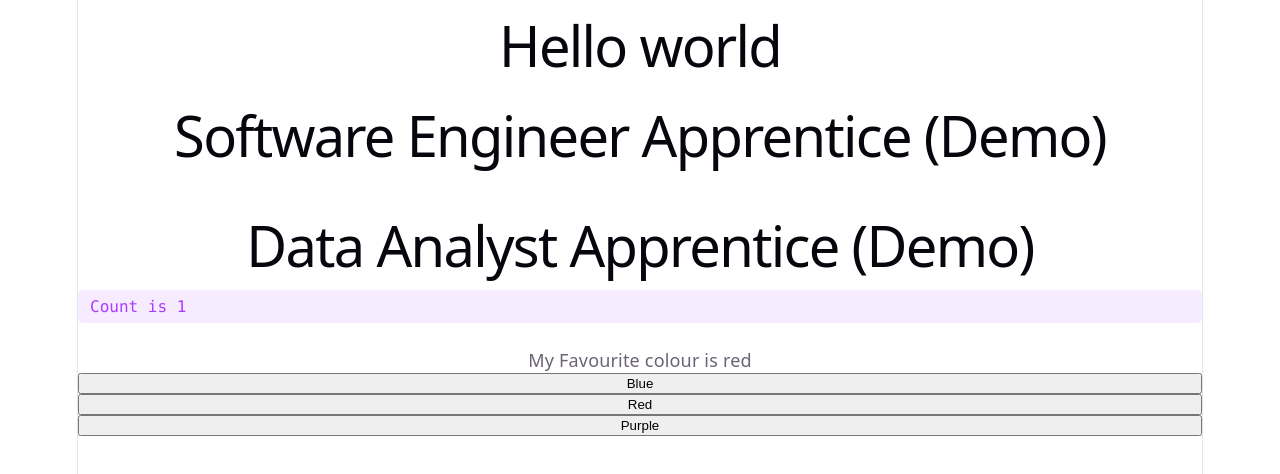
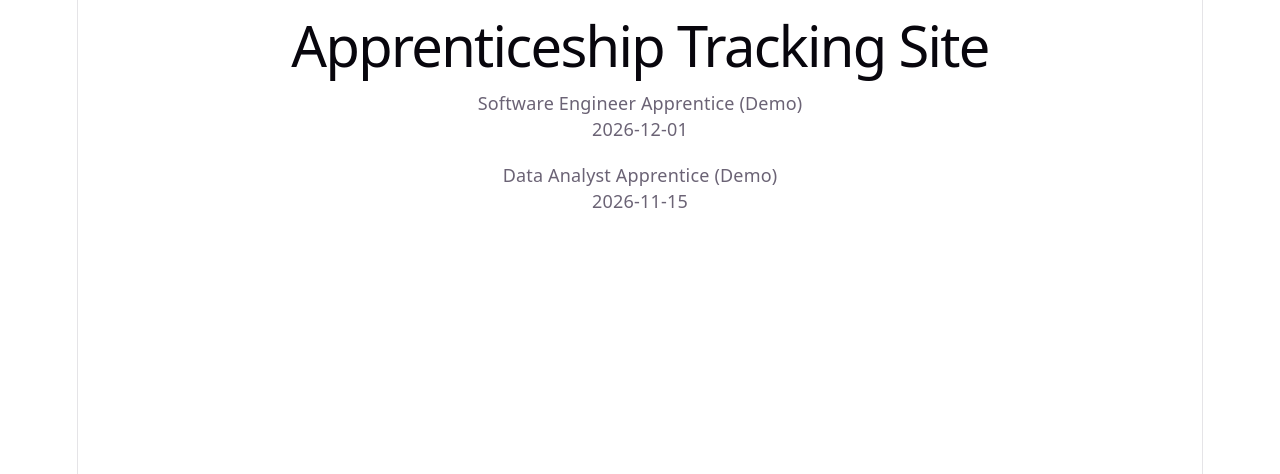
Before and after one commit to Mr-Code-Coder/apprenticeship-tracker-and-site, a React app in the folder frontend/: page / in a window 1280 px wide. Shown: the top 474 px of the page. Built offline with nearby package versions, Linux system fonts and the light colour scheme; no server answers; the HTML template or start-up script is replaced by a standard one.

Commit message:
Cleaning the HTML

```diff
--- a/frontend/src/App.css
+++ b/frontend/src/App.css
@@ -1,21 +1,3 @@
-.counter {
-  font-size: 16px;
-  padding: 5px 10px;
-  border-radius: 5px;
-  color: var(--accent);
-  background: var(--accent-bg);
-  border: 2px solid transparent;
-  transition: border-color 0.3s;
-  margin-bottom: 24px;
-
-  &:hover {
-    border-color: var(--accent-border);
-  }
-  &:focus-visible {
-    outline: 2px solid var(--accent);
-    outline-offset: 2px;
-  }
-}
 
 .hero {
   position: relative;
--- a/frontend/src/App.jsx
+++ b/frontend/src/App.jsx
@@ -33,34 +33,16 @@ function App() {
 
   return ( // what html should fill the container
     <>
-      <h1>Hello world</h1>
+      <h1>Apprenticeship Tracking Site</h1>
 
       <div style={{display: 'grid', gap: '20px'}}>
         {jobs.map((job) => (
-          <h1>{job.title}</h1>
+          <div>
+            <p>{job.title}</p>
+            <p>{job.apply_date}</p>
+          </div>
         ))}
       </div>
-
-
-      <button
-        className="counter"
-        onClick={() => setCount((count) => count + 1)}
-      >
-        Count is {count}
-      </button>
-
-      <p>My Favourite colour is {colour}</p>
-
-      <button onClick={() => setColour((colour) => "blue")}>
-        Blue
-      </button>
-      <button onClick={() => setColour((colour) => "red")}>
-        Red
-      </button>
-      <button onClick={() => setColour((colour) => "purple")}>
-        Purple
-      </button>
-
     </>
   )
 }
```
